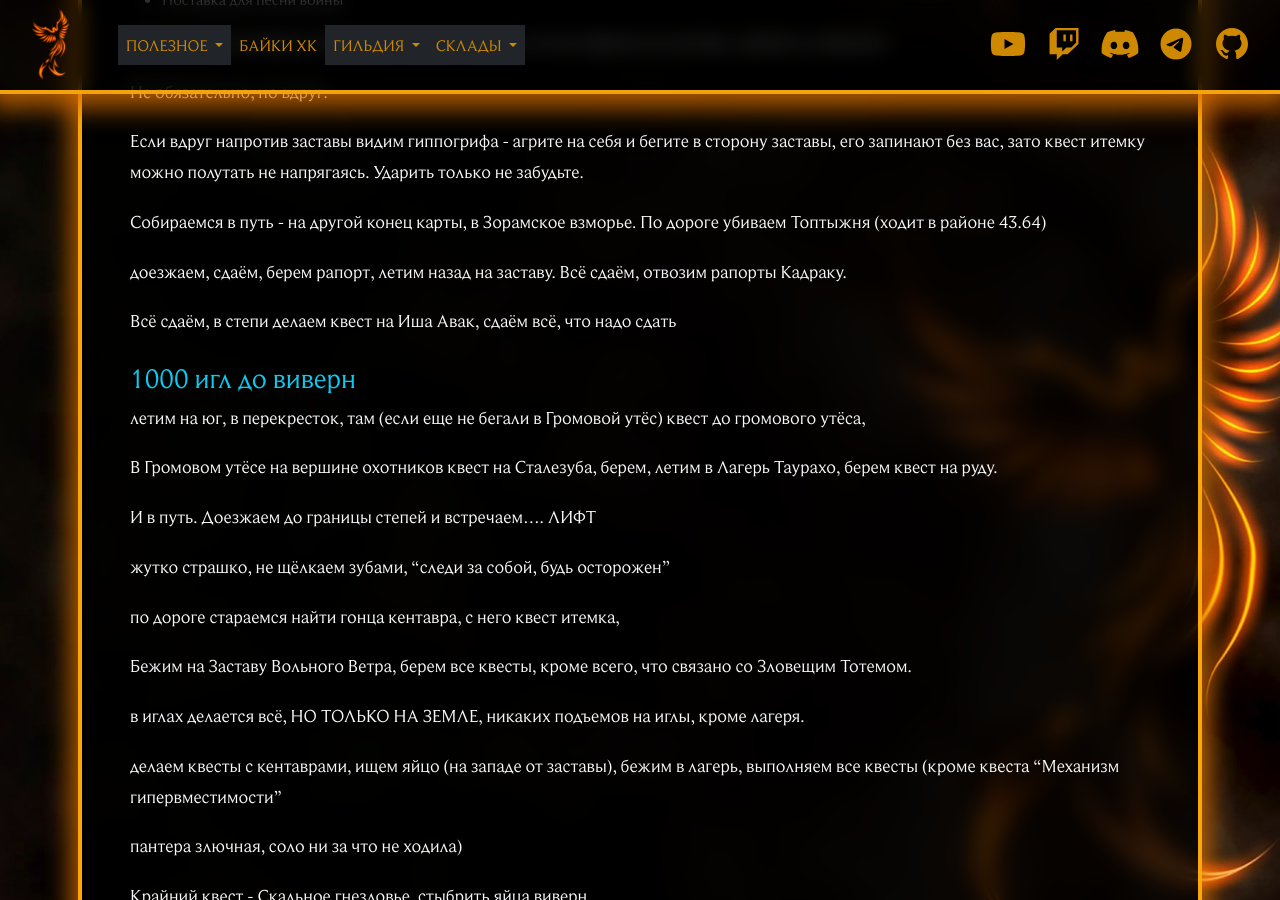
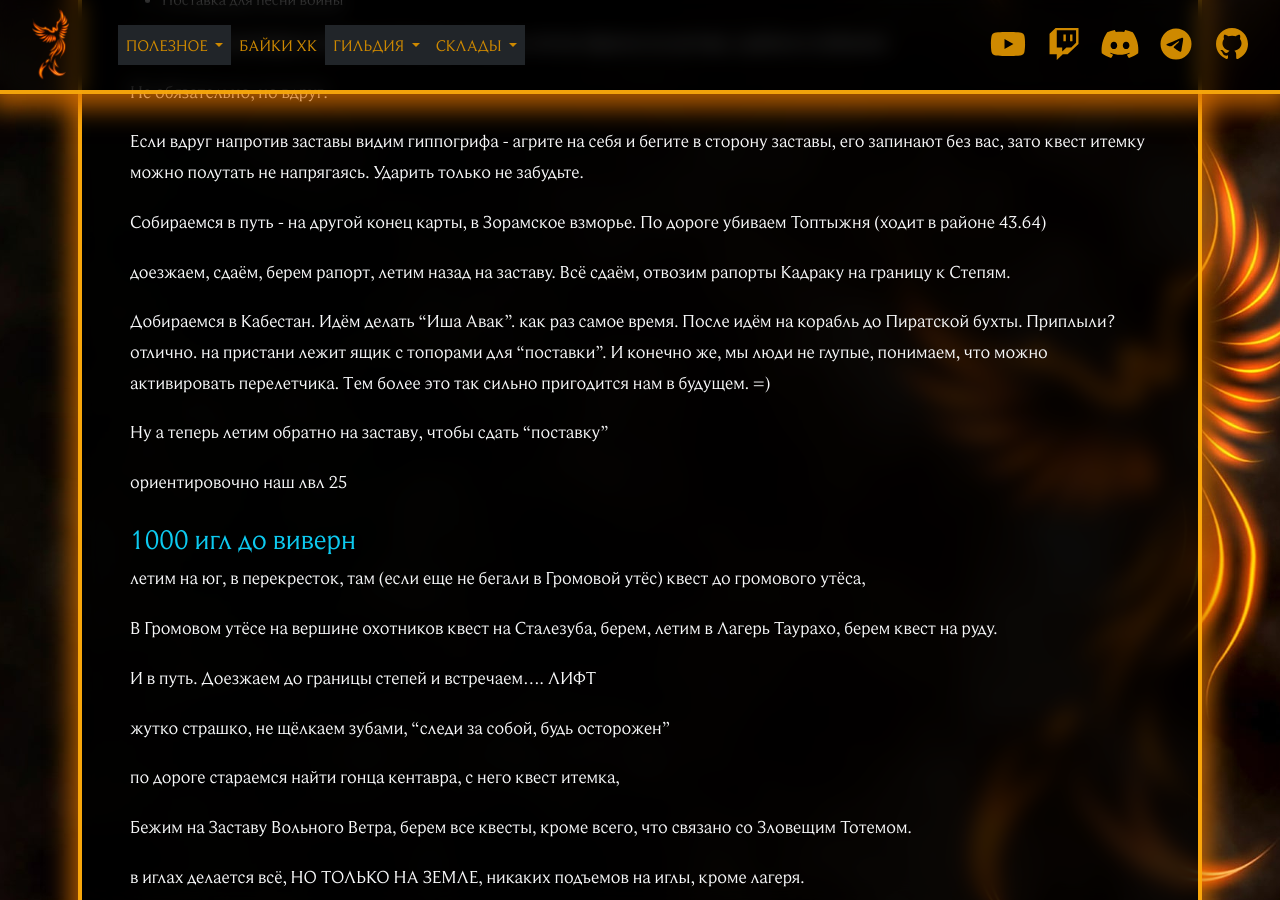
Before and after one commit to Phoenix-Guilds/phoenix-guilds.github.io, a Jekyll site: the page built from _guides/gayd-po-prokachke-hk-ot-silmy.md, in a window 1280 px wide and 900 px high, scrolled down 11606 px. Built offline with Jekyll 4.4.1, drawn with Linux system fonts in a browser that asks for light colours; nearby versions of some CDN libraries; library files that are not in the unit come from our copies.

Commit message:
Update Гайды “gayd-po-prokachke-hk-ot-silmy”

```diff
--- a/_guides/gayd-po-prokachke-hk-ot-silmy.md
+++ b/_guides/gayd-po-prokachke-hk-ot-silmy.md
@@ -445,9 +445,13 @@ description: >-
 
 Собираемся в путь - на другой конец карты, в Зорамское взморье. По дороге убиваем Топтыжня (ходит в районе 43.64)
 
-доезжаем, сдаём, берем рапорт, летим назад на заставу. Всё сдаём, отвозим рапорты Кадраку.
+доезжаем, сдаём, берем рапорт, летим назад на заставу. Всё сдаём, отвозим рапорты Кадраку на границу к Степям.
 
-Всё сдаём, в степи делаем квест на Иша Авак, сдаём всё, что надо сдать
+Добираемся в Кабестан. Идём делать "Иша Авак". как раз самое время. После идём на корабль до Пиратской бухты. Приплыли? отлично. на пристани лежит ящик с топорами для "поставки". И конечно же, мы люди не глупые, понимаем, что можно активировать перелетчика. Тем более это так сильно пригодится нам в будущем. =)
+
+Ну а теперь летим обратно на заставу, чтобы сдать "поставку"
+
+ориентировочно наш лвл 25
 
 ### 1000 игл до виверн
 
```
